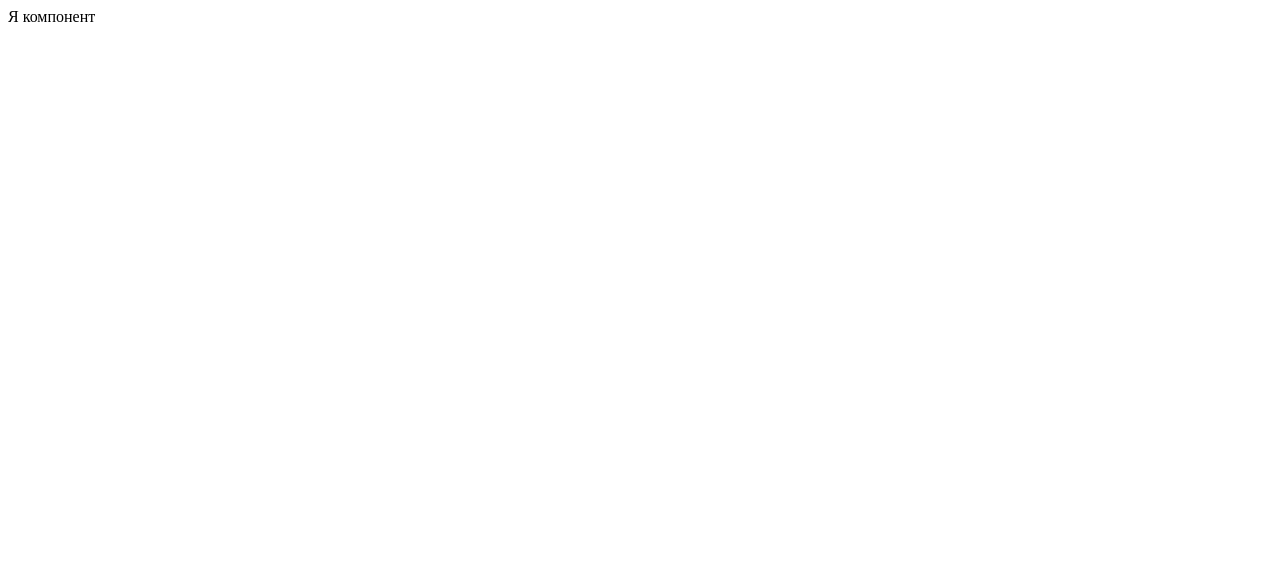
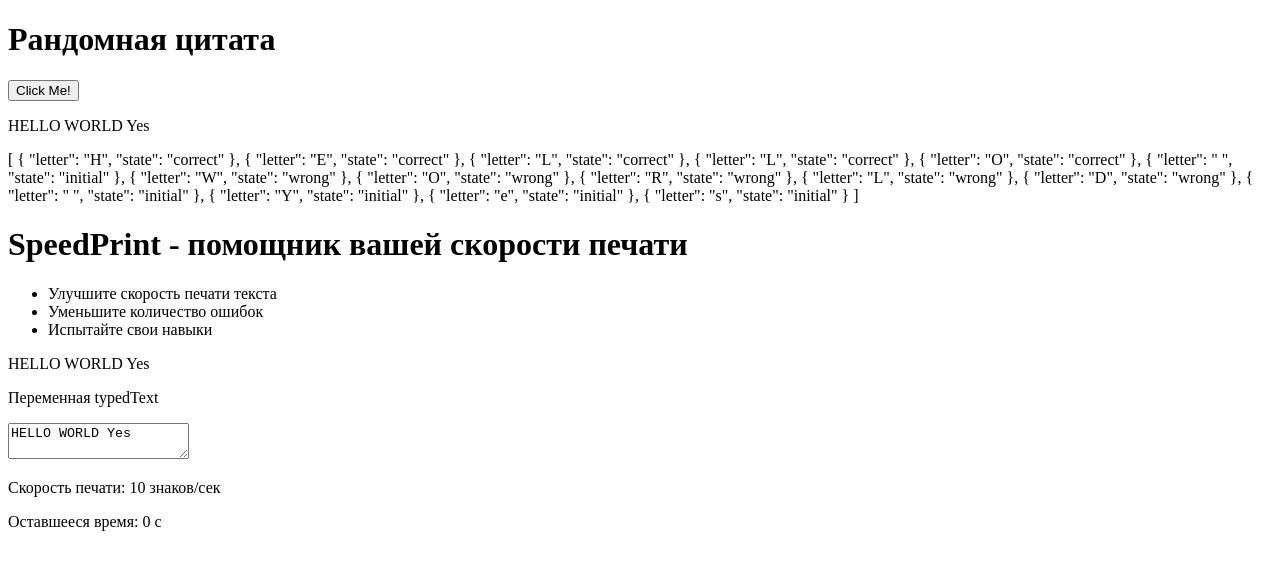
Before and after one commit to DmitryGytnikov/Vue_cons5_homework, a Nuxt app: page / in a window 1280 px wide. Shown: the top 570 px of the page. Built offline with nearby package versions, Linux system fonts and the light colour scheme.

Commit message:
Add html and fetching text from api-ninjas.com

```diff
--- a/components/AppSpeedPrint.vue
+++ b/components/AppSpeedPrint.vue
@@ -1 +1,192 @@
-<template>Я компонент</template>
+<script setup>
+// const fact = ref("")
+// fetchedText
+const fetchedText = ref("")
+const fetchedTextАrray = ref([])
+
+const text = ref("")
+
+const typedText = ref("")
+
+// state?: 'initial' | 'correct' | 'wrong'
+const fallbackText = [
+	{
+		letter: "H",
+		state: "correct",
+	},
+	{
+		letter: "E",
+		state: "correct",
+	},
+	{
+		letter: "L",
+		state: "correct",
+	},
+	{
+		letter: "L",
+		state: "correct",
+	},
+	{
+		letter: "O",
+		state: "correct",
+	},
+	{
+		letter: " ",
+		state: "initial",
+	},
+	{
+		letter: "W",
+		state: "wrong",
+	},
+	{
+		letter: "O",
+		state: "wrong",
+	},
+	{
+		letter: "R",
+		state: "wrong",
+	},
+	{
+		letter: "L",
+		state: "wrong",
+	},
+	{
+		letter: "D",
+		state: "wrong",
+	},
+	{
+		letter: " ",
+		state: "initial",
+	},
+	{
+		letter: "Y",
+		state: "initial",
+	},
+	{
+		letter: "e",
+		state: "initial",
+	},
+	{
+		letter: "s",
+		state: "initial",
+	},
+]
+
+const fetchData = () => {
+	fetch("https://api.api-ninjas.com/v1/quotes", {
+		method: "GET",
+		headers: {
+			"X-Api-Key": "MaJRZbQ2E6XJoWM9vfJa0g==iwIoVBVzxFPkB5c2",
+		},
+	})
+		.then(response => {
+			response.json().then(data => {
+				const resultMidterm1 = [...data[0].quote] // ['h', 'e', 'l', 'l', 'o'];
+				// console.log(resultMidterm1)
+
+				const resultMidterm2 = resultMidterm1.map(function (elem) {
+					return {
+						letter: elem,
+						state: "initial",
+					}
+				}) // преобразование в массив обьектов
+				// console.log(resultMidterm2)
+
+				fetchedTextАrray.value = resultMidterm2
+				fetchedText.value = data[0].quote
+			})
+		})
+		.catch(err => {
+			console.error(err)
+		})
+}
+
+const getText = () => {
+	if (!fetchedText.value) {
+		fetchedTextАrray.value = fallbackText
+
+		const resultMidterm3 = fallbackText.map(function (elem) {
+			return elem.letter
+		}) // ['h', 'e', 'l', 'l', 'o'];
+		// console.log(resultMidterm3)
+
+		const resultMidterm4 = resultMidterm3.join("") // преоразование в строку
+		// console.log(resultMidterm4)
+
+		fetchedText.value = resultMidterm4
+	}
+}
+
+getText()
+</script>
+
+<template>
+	<h1>Рандомная цитата</h1>
+	<button @click="fetchData">Click Me!</button>
+	<p>{{ fetchedText }}</p>
+	<p>{{ fetchedTextАrray }}</p>
+
+	<div>
+		<div class="container">
+			<h1>SpeedPrint - помощник вашей скорости печати</h1>
+			<ul>
+				<li>Улучшите скорость печати текста</li>
+				<li>Уменьшите количество ошибок</li>
+				<li>Испытайте свои навыки</li>
+			</ul>
+
+			<div class="fetched">
+				<span
+					v-for="(symbol, index) in fetchedTextАrray"
+					:key="index"
+					class="fetched-text--initial"
+					:class="{
+						'fetched-text--correct': symbol.state === 'correct',
+						'fetched-text--wrong': symbol.state === 'wrong',
+					}"
+				>
+					{{ symbol.letter }}
+				</span>
+			</div>
+			<p>Переменная typedText {{ typedText }}</p>
+			<div class="text-wr">
+				<div class="typed">
+					<textarea
+						:placeholder="fetchedText"
+						v-model="typedText"
+						name="typedText"
+					/>
+				</div>
+
+				<div class="info">
+					<p class="info__speed">
+						Скорость печати:
+						<span> 10</span>
+						знаков/сек
+					</p>
+					<p class="info__time">
+						Оставшееся время:
+						<span> 0</span>
+						c
+					</p>
+				</div>
+			</div>
+		</div>
+	</div>
+</template>
+
+<style scoped>
+.container {
+	/* background-color: blue; */
+}
+
+/* textarea {
+	background-color: transparent;
+} */
+
+textarea::placeholder {
+	font-style: normal;
+	font-weight: 400;
+	color: black;
+}
+</style>
```
